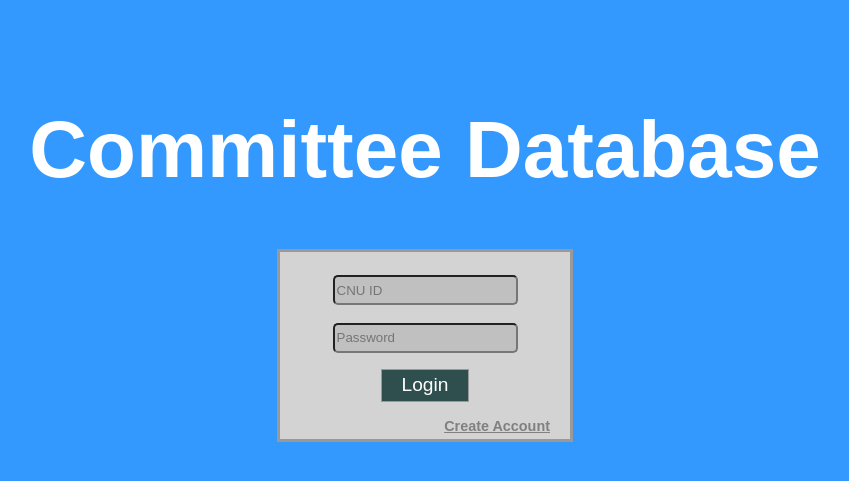
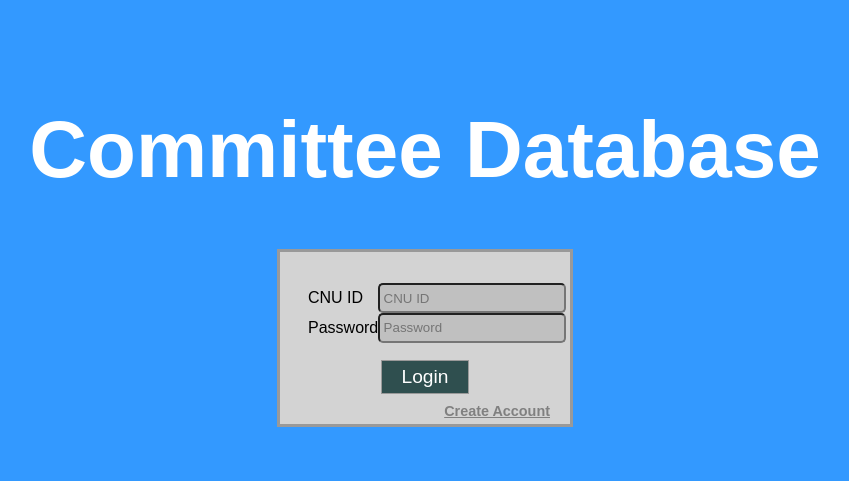
Before and after one commit to cpsc351-group1/majorsystem, a PHP site: page / in a window 1280 px wide. Shown: the top 481 px of the page, without its empty margins (215-1064 px from the left). Run offline with PHP 8.4, Linux system fonts and the light colour scheme; data that the repository does not hold is empty.

Commit message:
index css revisions
added labels to the index page and formatted them appropriately

```diff
--- a/css/main.css
+++ b/css/main.css
@@ -22,12 +22,24 @@ button { background-color: #2F4F4F;
 }
 
 
-#box { background-color: #D3D3D3;
+.wrapper { background-color: #D3D3D3;
 	   padding: 5px 20px;
 	   width: 250px;
 	   margin-left: auto;
 	   margin-right: auto;
 	   border: 3px solid #999999;
+}
+
+.wrapper .credentials {
+  display: grid;
+  grid-template-columns: 2fr 3fr;
+  align-items: center;
+  margin: 0.5em;
+}
+
+label {
+  color: #000000;
+  text-align: left;
 }
 
 #homebox { background-color: #D3D3D3;
@@ -56,24 +68,17 @@ button { background-color: #2F4F4F;
 	   border: 3px solid #999999;
 }
 
+
 input[type=text], input[type=password] { background-color: #C0C0C0;
-				   padding-bottom: 5px;
-				   border-top-left-radius: 5px;
-				   border-bottom-left-radius: 5px;
-				   border-top-right-radius: 5px;
-				   border-bottom-right-radius: 5px;
-				   padding-top: .4em;
-				   padding-bottom: .4em;
-
+           padding: .4em .25em .4em .25em;
+           border-radius: 5px;
 }
 
 input[type=submit] { background-color: #2F4F4F;
 					 color: #FFFFFF;
 					 border: 1px solid #999999;
-					 padding-left: 1em;
-					 padding-right: 1em;
-					 padding-top: .25em;
-					 padding-bottom: .25em;
+           padding: .25em 1em .25em 1em;
+           margin: 0.5em;
 					 font-size: 120%;
 }
 
--- a/index.php
+++ b/index.php
@@ -39,16 +39,17 @@
 </h1>
 
 <body>
-  <div id="box">
+  <div class="wrapper">
     <br>
     <form action="index.php" method="post">
-      <label for="cnu_id"></label>
+      <div class="credentials">
+        <label for="cnu_id">CNU ID</label>
         <input type="text" name="cnu_id" placeholder="CNU ID">
-      <br><br>
-      <label for="pass"></label>
+        <label for="pass">Password</label>
         <input type="password" name="pass" placeholder="Password">
-      <p>
+      </div>
       <input type="submit" name="login" value="Login">
+    </form>
     <footer>
       <a href="user_registration.html" style="color: gray"><b>Create Account</b></a>
     </footer>
```
Also changed, not shown: homepage.php (+4 -4 lines). Lines whose indentation alone changed are shown as unchanged.
